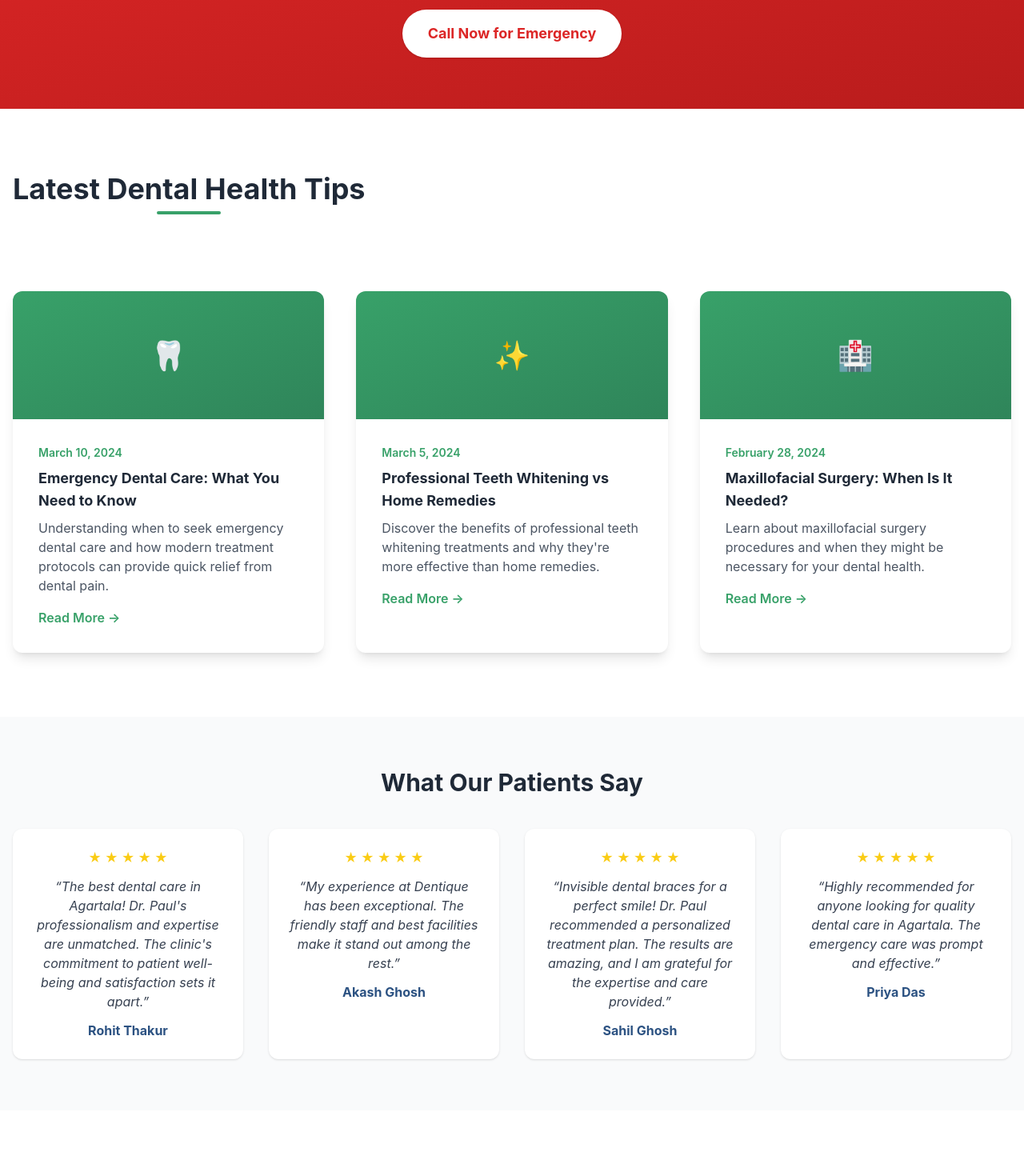
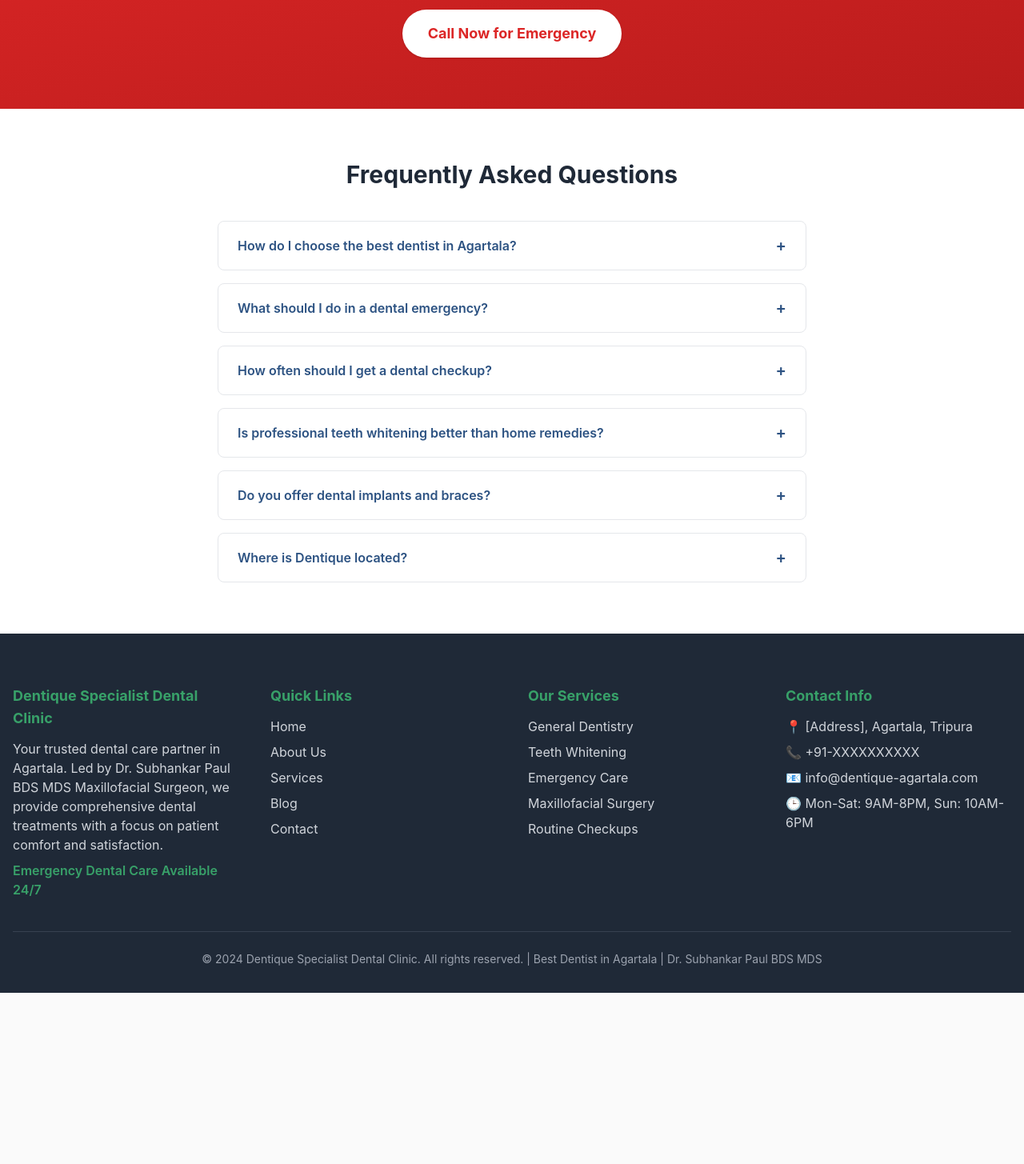
Before and after one commit to D3-Software-Solutions/SubhankarDentalClinic, a Next.js app: page / in a window 1280 px wide. Shown: the part 3320-4775 px from the top of the page at 80% size. After the commit the page ends 4561 px from the top, so only its background shows below. Built offline with nearby package versions, Linux system fonts and the light colour scheme.

Commit message:
Page removals for proper fixes

```diff
--- a/pages/index.tsx
+++ b/pages/index.tsx
@@ -22,10 +22,10 @@ const Home = () => (
       <section id="about"><About /></section>
       {/* <Awards /> */}
       <section id="emergency"><Emergency /></section>
-      <section id="blog"><BlogPreview /></section>
-      <Testimonials />
+      {/* <section id="blog"><BlogPreview /></section> */}
+      {/* <Testimonials /> */}
       <FAQ />
-      <section id="contact"><ContactForm /></section>
+      {/* <section id="contact"><ContactForm /></section> */}
     </main>
     <Footer />
   </>
```
